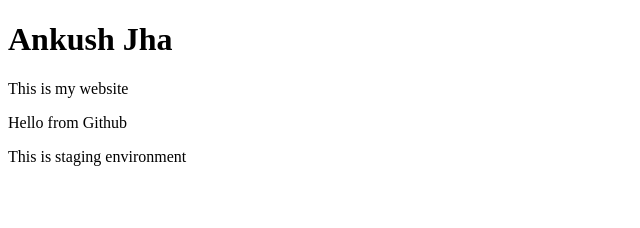
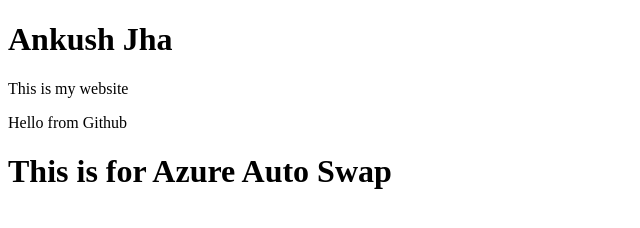
Before and after one commit to noroolz/70533, a plain HTML site: page index.html in a window 1280 px wide. Shown: the whole page, without its empty margins (0-640 px from the left). Drawn offline with Linux system fonts and the light colour scheme.

Commit message:
Autoswap

```diff
--- a/index.html
+++ b/index.html
@@ -8,7 +8,8 @@
 <h1>Ankush Jha</h1>
 <p>This is my website</p>
 <p>Hello from Github</p>
-<p>This is staging environment</p>
+
+<h1>This is for Azure Auto Swap</h1>
 </div>
 </body>
 </html>
```
